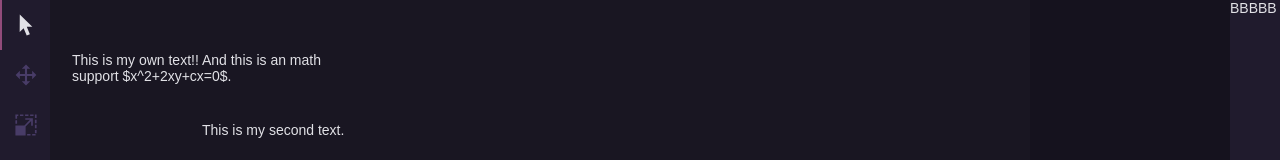
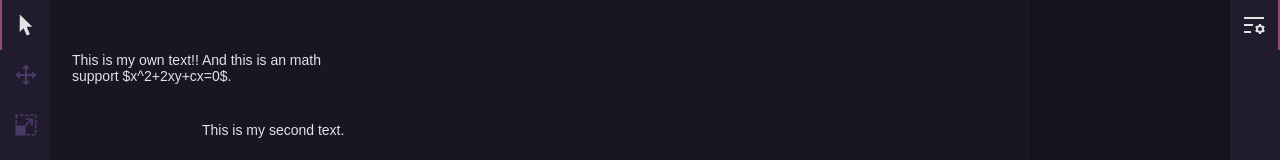
Before and after one commit to EduardoJM/dyboard, a React app: page / in a window 1280 px wide. Shown: the top 160 px of the page. Built offline with nearby package versions, Linux system fonts and the light colour scheme.

Commit message:
feat: implements delete selected item

```diff
--- a/src/components/ContentBar/index.tsx
+++ b/src/components/ContentBar/index.tsx
@@ -1,5 +1,7 @@
 import React, { useState } from 'react';
 import { useTransition } from 'react-spring';
+import { RiListSettingsLine } from 'react-icons/ri';
+import { MdDelete } from 'react-icons/md';
 
 import { Container, Content, Bar } from './styles';
 
@@ -7,13 +9,17 @@ import PlotConfigurator from './PlotConfigurator';
 
 import { ElementPlot } from '../../data/board';
 
+import { ToolBarButton } from '../../styles/toolbar';
+
 import { useTheme } from '../../contexts/theme';
+import { useBoard } from '../../contexts/board';
 import { useTools } from '../../contexts/tools';
 
 const ContentBar: React.FC = () => {
     const [contentVisible, setContentVisible] = useState(true);
     const theme = useTheme();
     const tools = useTools();
+    const board = useBoard();
     const contentTransition = useTransition(contentVisible, null, {
         from: { opacity: 0 },
         enter: { opacity: 1 },
@@ -29,6 +35,19 @@ const ContentBar: React.FC = () => {
         return null;
     }
 
+    function handleDeleteClick() {
+        if (!tools.currentElement) {
+            return;
+        }
+        const idx = board.elements.indexOf(tools.currentElement);
+        const newElements = [
+            ...board.elements.slice(0, idx),
+            ...board.elements.slice(idx + 1)
+        ];
+        board.changeElements(newElements);
+        tools.setCurrentElement(null);
+    }
+
     return (
         <Container>
             {contentTransition.map(({ item, key, props }) => item && (
@@ -37,7 +56,26 @@ const ContentBar: React.FC = () => {
                 </Content>
             ))}
             <Bar theme={theme}>
-                <span onClick={() => setContentVisible(!contentVisible)}>BBBBB</span>
+                <ToolBarButton
+                    title="Exibir o Painel de Conteúdo"
+                    theme={theme}
+                    markerSide="right"
+                    current={contentVisible}
+                    onClick={() => setContentVisible(!contentVisible)}
+                >
+                    <RiListSettingsLine size={24} />
+                </ToolBarButton>
+                {tools.currentElement && (
+                    <ToolBarButton
+                        title="Deletar Conteúdo Selecionado"
+                        theme={theme}
+                        markerSide="right"
+                        current={false}
+                        onClick={handleDeleteClick}
+                    >
+                        <MdDelete size={24} />
+                    </ToolBarButton>
+                )}
             </Bar>
         </Container>
     );
--- a/src/components/ToolBar/index.tsx
+++ b/src/components/ToolBar/index.tsx
@@ -7,7 +7,8 @@ import { useTransition } from 'react-spring';
 import { useTools } from '../../contexts/tools';
 import { useTheme } from '../../contexts/theme';
 
-import { Container, Button, Animation } from './styles';
+import { ToolBarButton } from '../../styles/toolbar';
+import { Container, Animation } from './styles';
 import toolBarData, { ToolBarObjectItem } from './data';
 
 const ToolBar: React.FC = () => {
@@ -91,7 +92,7 @@ const ToolBar: React.FC = () => {
             {transitions.map(({ item, key, props }) => (
                 <Animation style={props} key={key}>
                     {toolBarData[item].map((button) => (
-                        <Button
+                        <ToolBarButton
                             title={button.title}
                             key={button.id}
                             theme={theme}
@@ -102,7 +103,7 @@ const ToolBar: React.FC = () => {
                             {button.deep && (
                                 <span className="deep" />
                             )}
-                        </Button>
+                        </ToolBarButton>
                     ))}
                 </Animation>
             ))}
--- a/src/components/ToolBar/styles.ts
+++ b/src/components/ToolBar/styles.ts
@@ -1,4 +1,4 @@
-import styled, { css } from 'styled-components';
+import styled from 'styled-components';
 import { animated } from 'react-spring';
 import { ThemeContextData } from '../../contexts/theme';
 
@@ -32,48 +32,3 @@ export const Animation = styled(animated.div)`
     width: 100%;
     height: 100%;
 `;
-
-interface ButtonProps {
-    theme: ThemeContextData;
-    current: boolean;
-}
-
-export const Button = styled.div<ButtonProps>`
-    width: 50px;
-    height: 50px;
-    padding: 5px;
-
-    display: flex;
-    align-items: center;
-    justify-content: center;
-
-    cursor: pointer;
-
-    overflow: hidden;
-
-    position: relative;
-
-    color: ${props => props.theme.toolBarFg};
-    border-left: 2px solid transparent;
-    transition: all 0.3s;
-
-    &:hover {
-        color: ${props => props.theme.toolBarFgActive};
-    }
-
-    ${props => props.current && css`
-        border-color: ${props => props.theme.toolBarBorderActive};
-        color: ${props => props.theme.toolBarFgActive};
-    `}
-
-    .deep {
-        position: absolute;
-        right: 0;
-        bottom: 0;
-        width: 15px;
-        height: 15px;
-        transform: rotate(45deg) translateX(10px);
-
-        background: ${props => props.theme.toolBarDeep};
-    }
-`;
--- /dev/null
+++ b/src/styles/toolbar.ts
@@ -0,0 +1,53 @@
+import styled, { css } from 'styled-components';
+import { ThemeContextData } from '../contexts/theme';
+
+interface ToolBarButtonProps {
+    theme: ThemeContextData;
+    current: boolean;
+    markerSide?: 'left' | 'right';
+}
+
+export const ToolBarButton = styled.div<ToolBarButtonProps>`
+    width: 50px;
+    height: 50px;
+    padding: 5px;
+
+    display: flex;
+    align-items: center;
+    justify-content: center;
+
+    cursor: pointer;
+
+    overflow: hidden;
+
+    position: relative;
+
+    color: ${props => props.theme.toolBarFg};
+    ${props => props.markerSide === 'right' && css`
+        border-right: 2px solid transparent;
+    `}
+    ${props => props.markerSide !== 'right' && css`
+        border-left: 2px solid transparent;
+    `}
+    transition: all 0.3s;
+
+    &:hover {
+        color: ${props => props.theme.toolBarFgActive};
+    }
+
+    ${props => props.current && css`
+        border-color: ${props => props.theme.toolBarBorderActive};
+        color: ${props => props.theme.toolBarFgActive};
+    `}
+
+    .deep {
+        position: absolute;
+        right: 0;
+        bottom: 0;
+        width: 15px;
+        height: 15px;
+        transform: rotate(45deg) translateX(10px);
+
+        background: ${props => props.theme.toolBarDeep};
+    }
+`;
```
